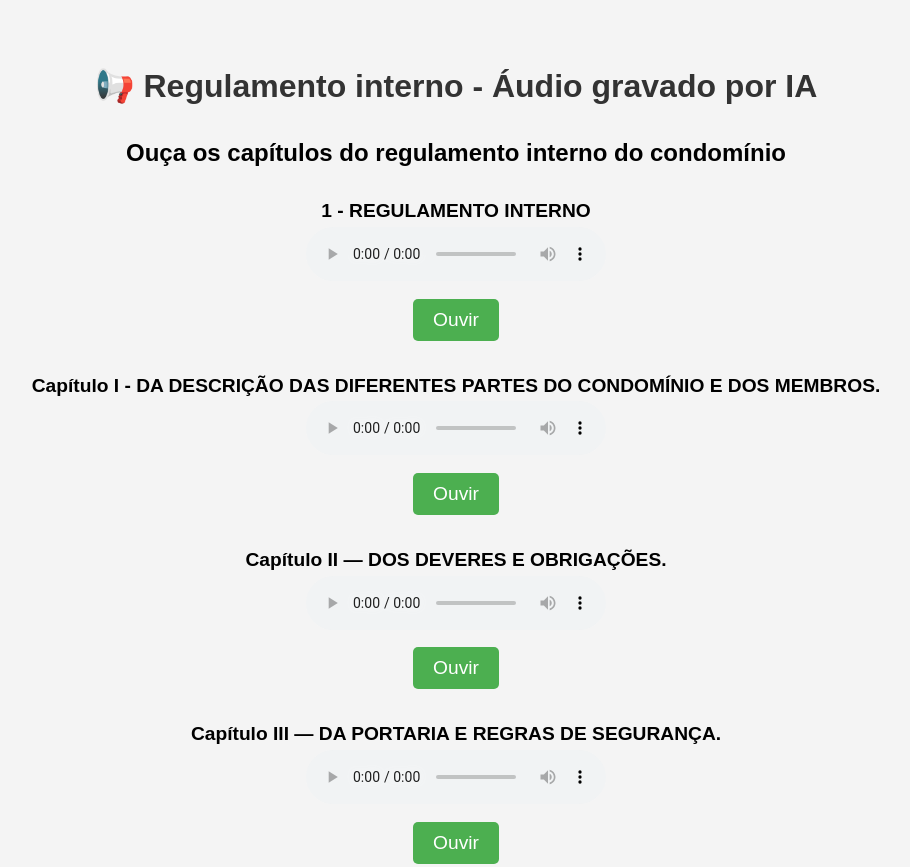
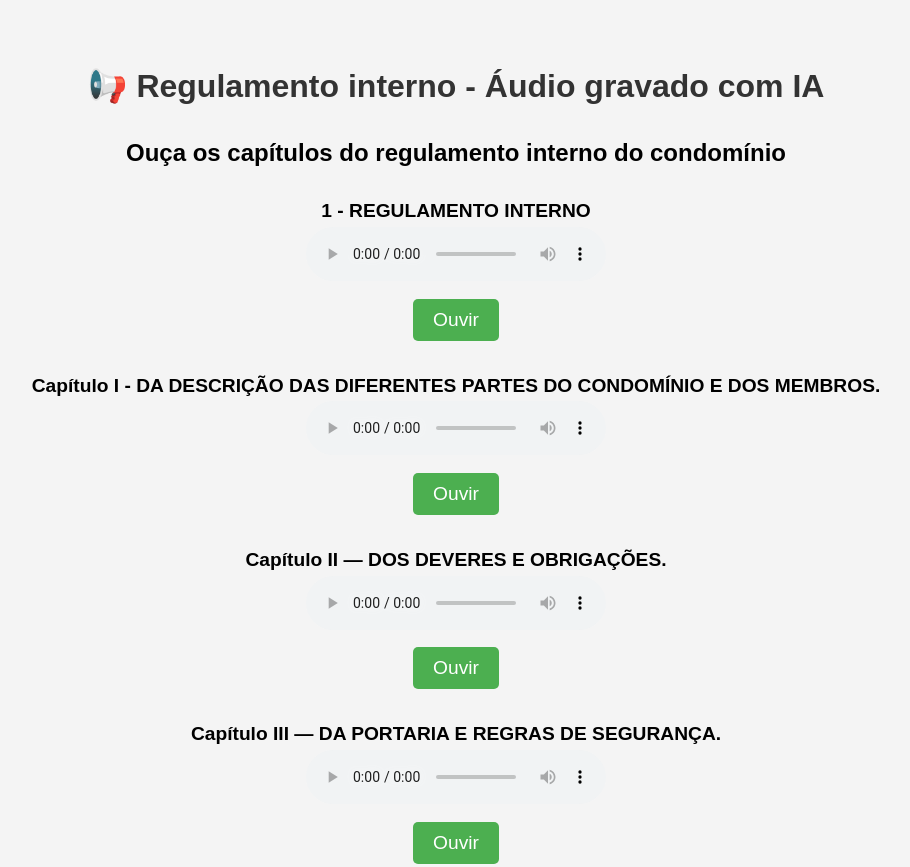
Before and after one commit to gameiftech/condvillagioII, a plain HTML site: page regras.html in a window 1280 px wide. Shown: the top 867 px of the page, without its empty margins (184-1094 px from the left). Drawn offline with Linux system fonts and the light colour scheme.

Commit message:
Add files via upload

```diff
--- a/regras.html
+++ b/regras.html
@@ -73,7 +73,7 @@
 
 <body>
 
-    <h1>📢 Regulamento interno - Áudio gravado por IA</h1>
+    <h1>📢 Regulamento interno - Áudio gravado com IA</h1>
     <h3>Ouça os capítulos do regulamento interno do condomínio</h3>
 
     <div class="audio-container">
```
